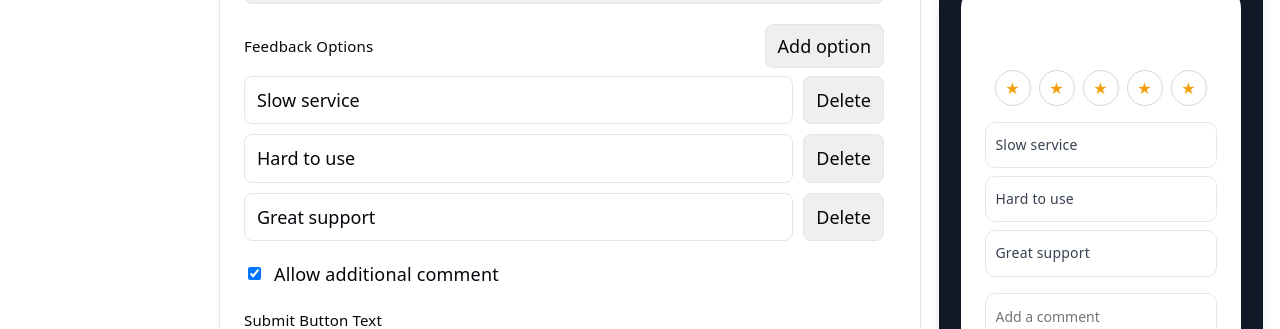
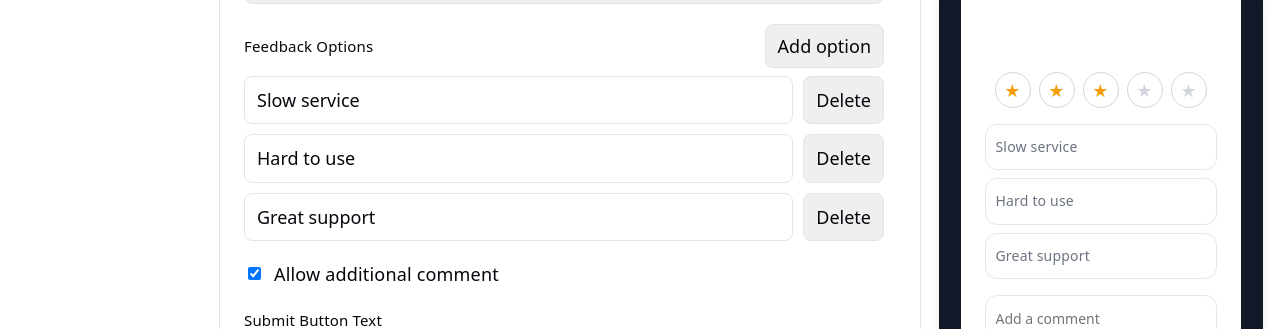
Before and after one commit to MeenakshiThapliyal09/CSAT_Campaign_builder, a React (Vite) app: page /content in a window 1280 px wide. Both pictures are taken after a click on the button "Feedback". Shown: the part 467-796 px from the top of the page. Built offline with nearby package versions, Linux system fonts and the light colour scheme.

Commit message:
Apply styling to preview

```diff
--- a/src/components/preview/MobilePreview.tsx
+++ b/src/components/preview/MobilePreview.tsx
@@ -1,4 +1,4 @@
-import { useState } from 'react';
+import { useState, type CSSProperties } from 'react';
 import { useCampaign } from '../../hooks/useCampaign';
 
 type PreviewScreen = 'initial' | 'feedback' | 'thankYou';
@@ -6,13 +6,65 @@ type PreviewScreen = 'initial' | 'feedback' | 'thankYou';
 function MobilePreview() {
   const { campaign } = useCampaign();
   const [activeScreen, setActiveScreen] = useState<PreviewScreen>('initial');
+  const styles = campaign.styles;
+  const selectedRatingCount = 3;
+
+  const screenStyle: CSSProperties = {
+    backgroundColor: styles.backgroundColor,
+    borderRadius: styles.borderRadius,
+    fontSize: styles.fontSize,
+    fontWeight: styles.fontWeight,
+  };
+
+  const titleStyle: CSSProperties = {
+    color: styles.titleColor,
+    fontSize: styles.fontSize + 6,
+    fontWeight: styles.fontWeight,
+  };
+
+  const subtitleStyle: CSSProperties = {
+    color: styles.subtitleColor,
+    fontSize: styles.fontSize,
+    fontWeight: styles.fontWeight,
+  };
+
+  const buttonStyle: CSSProperties = {
+    backgroundColor: styles.buttonColor,
+    borderRadius: styles.borderRadius,
+    color: styles.buttonTextColor,
+    fontSize: styles.fontSize,
+    fontWeight: styles.fontWeight,
+    height: styles.buttonHeight,
+    width: styles.buttonWidth,
+  };
+
+  function getRatingStyle(rating: number): CSSProperties {
+    const isSelected = rating <= selectedRatingCount;
+
+    if (campaign.feedback.ratingType === 'numbers') {
+      return {
+        backgroundColor: isSelected ? styles.ratingSelectedColor : 'transparent',
+        borderColor: isSelected ? styles.ratingSelectedColor : styles.ratingUnselectedColor,
+        color: isSelected ? styles.buttonTextColor : styles.ratingUnselectedColor,
+        fontSize: styles.fontSize,
+        fontWeight: styles.fontWeight,
+      };
+    }
+
+    return {
+      borderColor: styles.ratingUnselectedColor,
+      color: isSelected ? styles.ratingSelectedColor : styles.ratingUnselectedColor,
+      fontSize: styles.fontSize + 2,
+      fontWeight: styles.fontWeight,
+    };
+  }
 
   function renderRating() {
     if (campaign.feedback.ratingType === 'numbers') {
       return (
         <div className="preview-rating" aria-label="Rating options">
           {[1, 2, 3, 4, 5].map((rating) => (
-            <span className="preview-rating__number" key={rating}>
+            <span className="preview-rating__number" key={rating} style={getRatingStyle(rating)}>
               {rating}
             </span>
           ))}
@@ -23,8 +75,8 @@ function MobilePreview() {
     return (
       <div className="preview-rating" aria-label="Rating options">
         {[1, 2, 3, 4, 5].map((rating) => (
-          <span className="preview-rating__star" key={rating}>
-            ★
+          <span className="preview-rating__star" key={rating} style={getRatingStyle(rating)}>
+            {'\u2605'}
           </span>
         ))}
       </div>
@@ -39,7 +91,16 @@ function MobilePreview() {
 
           <div className="preview-options">
             {campaign.feedback.options.map((option) => (
-              <div className="preview-option" key={option.id}>
+              <div
+                className="preview-option"
+                key={option.id}
+                style={{
+                  borderRadius: styles.borderRadius,
+                  color: styles.subtitleColor,
+                  fontSize: styles.fontSize - 2,
+                  fontWeight: styles.fontWeight,
+                }}
+              >
                 {option.label}
               </div>
             ))}
@@ -51,10 +112,16 @@ function MobilePreview() {
               placeholder="Add a comment"
               readOnly
               rows={3}
+              style={{
+                borderRadius: styles.borderRadius,
+                color: styles.subtitleColor,
+                fontSize: styles.fontSize - 2,
+                fontWeight: styles.fontWeight,
+              }}
             />
           )}
 
-          <button className="preview-button" type="button">
+          <button className="preview-button" type="button" style={buttonStyle}>
             {campaign.feedback.submitButtonText}
           </button>
         </div>
@@ -69,11 +136,12 @@ function MobilePreview() {
               className="preview-media"
               src={campaign.thankYou.mediaUrl}
               alt={campaign.thankYou.mediaName || 'Thank you media'}
+              style={{ borderRadius: styles.borderRadius }}
             />
           )}
-          <h2>{campaign.thankYou.title}</h2>
-          <p>{campaign.thankYou.subtitle}</p>
-          <button className="preview-button" type="button">
+          <h2 style={titleStyle}>{campaign.thankYou.title}</h2>
+          <p style={subtitleStyle}>{campaign.thankYou.subtitle}</p>
+          <button className="preview-button" type="button" style={buttonStyle}>
             {campaign.thankYou.buttonText}
           </button>
         </div>
@@ -82,8 +150,8 @@ function MobilePreview() {
 
     return (
       <div className="preview-content">
-        <h2>{campaign.initialFeedback.title}</h2>
-        <p>{campaign.initialFeedback.subtitle}</p>
+        <h2 style={titleStyle}>{campaign.initialFeedback.title}</h2>
+        <p style={subtitleStyle}>{campaign.initialFeedback.subtitle}</p>
       </div>
     );
   }
@@ -92,21 +160,33 @@ function MobilePreview() {
     <section className="mobile-preview" aria-label="Mobile preview">
       <div className="mobile-preview__selector" aria-label="Preview screen selector">
         <button
-          className={activeScreen === 'initial' ? 'mobile-preview__selector-button active' : 'mobile-preview__selector-button'}
+          className={
+            activeScreen === 'initial'
+              ? 'mobile-preview__selector-button active'
+              : 'mobile-preview__selector-button'
+          }
           type="button"
           onClick={() => setActiveScreen('initial')}
         >
           Initial Feedback
         </button>
         <button
-          className={activeScreen === 'feedback' ? 'mobile-preview__selector-button active' : 'mobile-preview__selector-button'}
+          className={
+            activeScreen === 'feedback'
+              ? 'mobile-preview__selector-button active'
+              : 'mobile-preview__selector-button'
+          }
           type="button"
           onClick={() => setActiveScreen('feedback')}
         >
           Feedback
         </button>
         <button
-          className={activeScreen === 'thankYou' ? 'mobile-preview__selector-button active' : 'mobile-preview__selector-button'}
+          className={
+            activeScreen === 'thankYou'
+              ? 'mobile-preview__selector-button active'
+              : 'mobile-preview__selector-button'
+          }
           type="button"
           onClick={() => setActiveScreen('thankYou')}
         >
@@ -115,7 +195,9 @@ function MobilePreview() {
       </div>
 
       <div className="mobile-preview__device">
-        <div className="mobile-preview__screen">{renderScreen()}</div>
+        <div className="mobile-preview__screen" style={screenStyle}>
+          {renderScreen()}
+        </div>
       </div>
     </section>
   );
```
